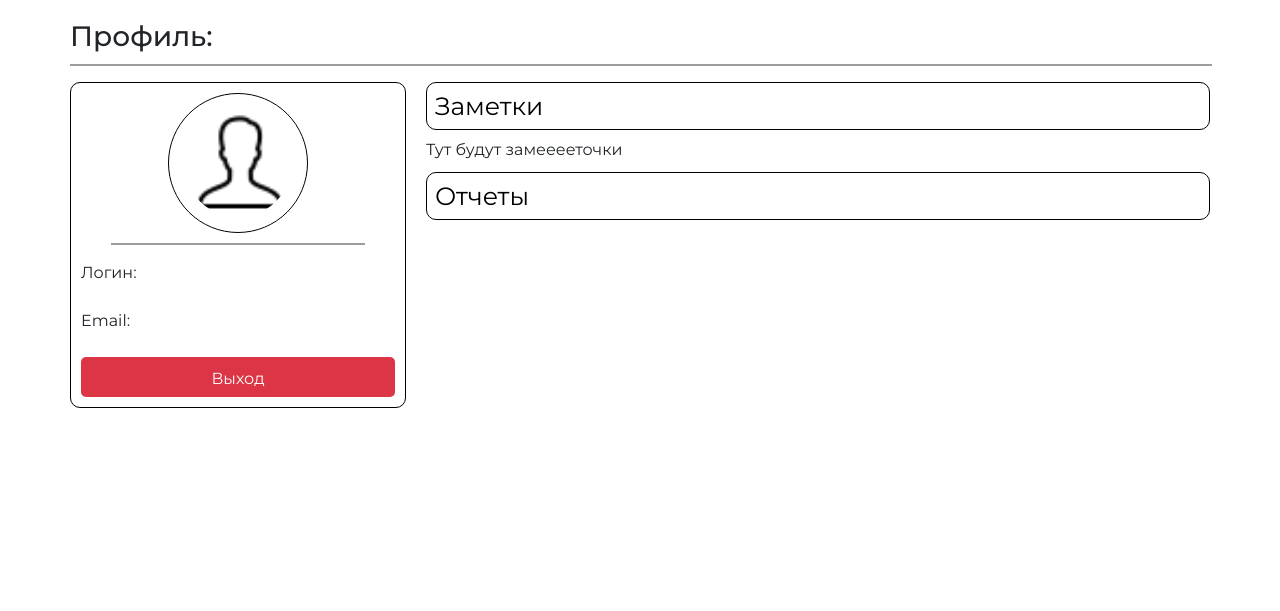
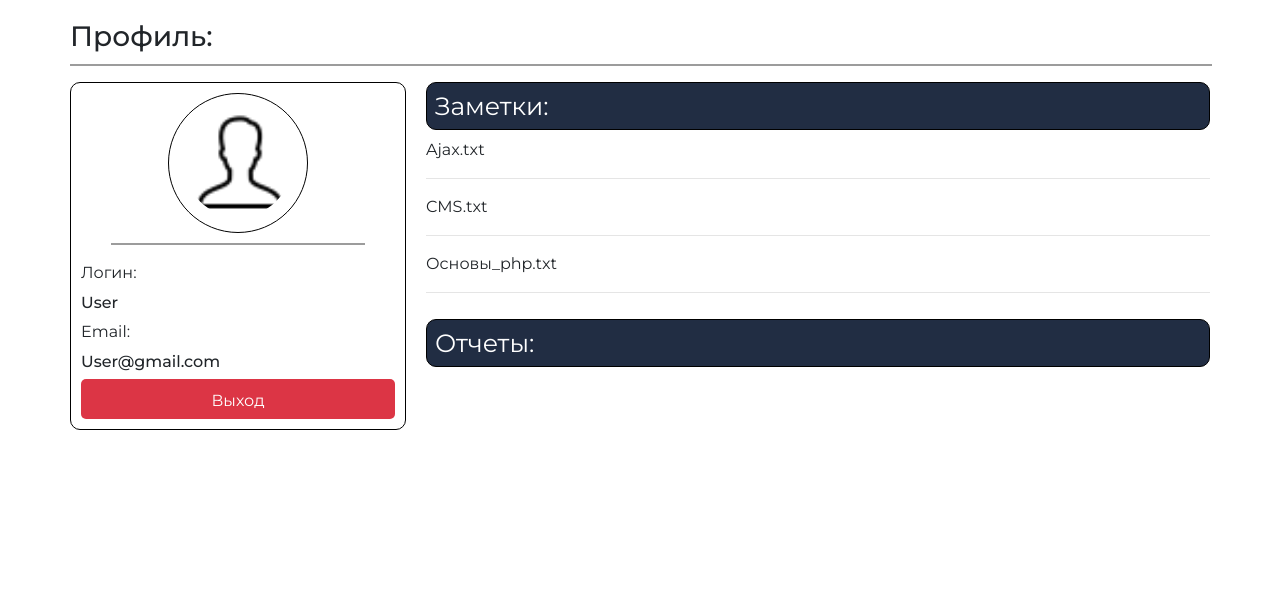
Before and after one commit to IvanoVctr/vsuet_edu, a PHP site: page /user_page.php in a window 1280 px wide, after a click on "Заметки:". Shown: the part 80-691 px from the top of the page. Run offline with PHP 8.4, Linux system fonts and the light colour scheme.

Commit message:
intial commit

```diff
--- a/assets/css/templatemo-grad-school.css
+++ b/assets/css/templatemo-grad-school.css
@@ -1844,7 +1844,8 @@ option {
 }
 
 .accordion-button {
-  background-color: #fff;
+  background-color: rgba(22, 34, 57, 0.95);
+  color: #fff;
   border: 1px solid #000;
   border-radius: 10px;
   text-align: left;
@@ -1865,5 +1866,8 @@ option {
   .user-info{
     width: 100%;
   }
-
-}
+  .user-page{
+  min-height: 100vh;
+}
+
+}
--- a/user_page.php
+++ b/user_page.php
@@ -53,9 +53,9 @@
               <img class="user-img" width="140" height="140" src="assets\images\user.png" alt="user--v1"/>
               <hr style="border: 1px solid #9c9c9c; width: 80%; margin-top: 10px;">
               <label>Логин:</label>
-              <p></p>
+              <h6>User</h6>
               <label>Email:</label>
-              <p></p>
+              <h6>User@gmail.com</h6>
               <input type="submit" value="Выход" class="btn-exit btn btn-danger">
             </div>
             <div class="data-block">
@@ -65,13 +65,18 @@
                     <button class="accordion-button collapsed" type="button" data-bs-toggle="collapse"
                       data-bs-target="#panelsStayOpen-collapseTwo" aria-expanded="false"
                       aria-controls="panelsStayOpen-collapseTwo">
-                      Заметки
+                      Заметки:
                     </button>
                   </h2>
                   <div id="panelsStayOpen-collapseTwo" class="accordion-collapse collapse"
                     aria-labelledby="panelsStayOpen-headingTwo">
                     <div class="accordion-body">
-                      Тут будут замееееточки
+                      <a>Ajax.txt</a>
+                      <hr>
+                      <a>CMS.txt</a>
+                      <hr>
+                      <a>Основы_php.txt</a>
+                      <hr>
                     </div>
                   </div>
                 </div>
@@ -80,13 +85,16 @@
                     <button class="accordion-button collapsed" type="button" data-bs-toggle="collapse"
                       data-bs-target="#panelsStayOpen-collapseThree" aria-expanded="false"
                       aria-controls="panelsStayOpen-collapseThree">
-                      Отчеты
+                      Отчеты:
                     </button>
                   </h2>
                   <div id="panelsStayOpen-collapseThree" class="accordion-collapse collapse"
                     aria-labelledby="panelsStayOpen-headingThree">
                     <div class="accordion-body">
-                      Тут будут ваши отчееееетики
+                      <a>Отчет-Ajax.docx</a>
+                      <hr>
+                      <a>Отчет-Ajax.docx</a>
+                      <hr>
                     </div>
                   </div>
                 </div>
```
Also changed, not shown: index.php (+20 -19 lines), assets/images/ico/AJAX.png (added), assets/images/ico/CSS3.png (added), assets/images/ico/bootstrap.png (added), assets/images/ico/html.png (added), assets/images/ico/jquery.png (added), assets/images/ico/js.png (added), assets/images/ico/markdawn.png (added), assets/images/ico/mysql.png (added), assets/images/ico/parsedown.png (added), assets/images/ico/php.png (added).
